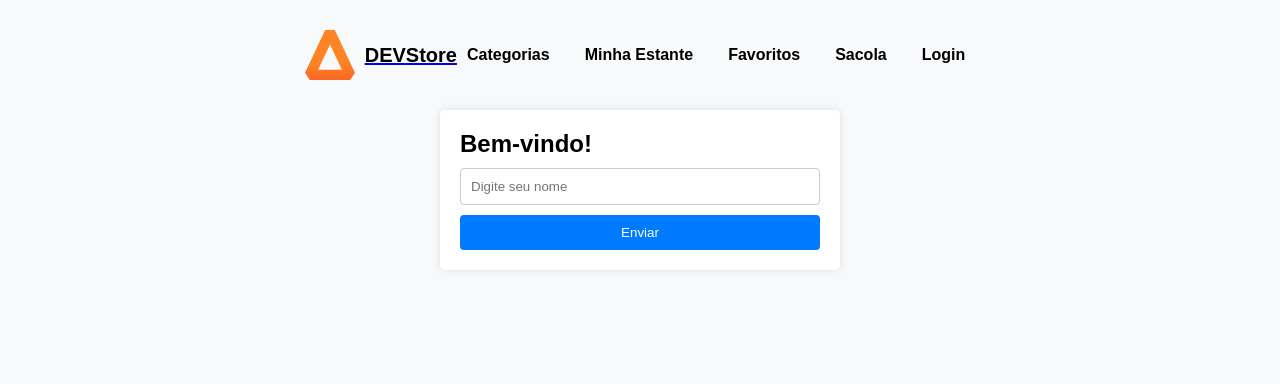
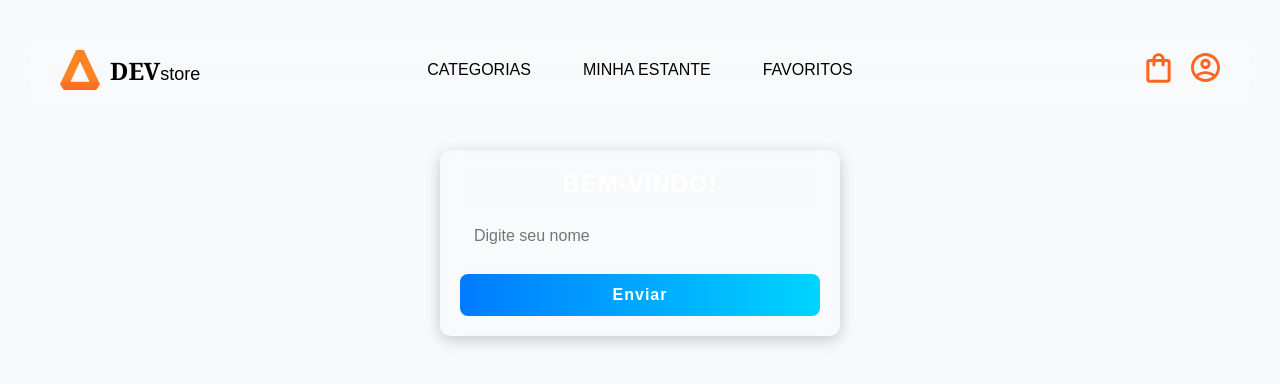
Before and after one commit to kessillychiachio/DEVStore, a React (Create React App) app in the folder devstore/: page / in a window 1280 px wide. Shown: the top 384 px of the page. Built offline with nearby package versions, Linux system fonts and the light colour scheme.

Commit message:
ajustes na navbar

```diff
--- a/devstore/src/Components/Formulario.js
+++ b/devstore/src/Components/Formulario.js
@@ -1,43 +1,65 @@
 import styled from "styled-components";
+import { Title } from "./Title";
 
 const FormContainer = styled.form`
   display: flex;
   flex-direction: column;
-  gap: 10px;
+  gap: 15px;
   max-width: 400px;
-  margin: 20px auto;
+  margin: 40px auto;
+  background: rgba(255, 255, 255, 0.1);
   padding: 20px;
-  background: white;
-  border-radius: 5px;
-  box-shadow: 0px 0px 10px rgba(0, 0, 0, 0.1);
+  border-radius: 10px;
+  box-shadow: 0px 4px 15px rgba(0, 0, 0, 0.2);
+  backdrop-filter: blur(10px);
+  text-align: center;
 `;
 
 const Input = styled.input`
-  padding: 10px;
-  border: 1px solid #ccc;
-  border-radius: 4px;
+  padding: 12px;
+  border: 2px solid transparent;
+  border-radius: 8px;
+  outline: none;
+  font-size: 16px;
+  transition: 0.3s;
+  background: rgba(255, 255, 255, 0.1);
+  color: #fff;
+
+  &:focus {
+    border-color: #00d4ff;
+    box-shadow: 0px 0px 10px rgba(0, 212, 255, 0.8);
+    background: rgba(255, 255, 255, 0.2);
+  }
 `;
 
 const Button = styled.button`
-  background: #007bff;
+  background: linear-gradient(90deg, #007bff, #00d4ff);
   color: white;
-  padding: 10px;
+  padding: 12px;
   border: none;
   cursor: pointer;
-  border-radius: 4px;
+  border-radius: 8px;
+  font-size: 16px;
+  font-weight: bold;
+  transition: 0.3s;
+  letter-spacing: 1px;
 
   &:hover {
-    background: #0056b3;
+    transform: scale(1.05);
+    background: linear-gradient(90deg, #0056b3, #0097e6);
+    box-shadow: 0px 0px 15px rgba(0, 212, 255, 0.8);
   }
 `;
 
-function Formulario({ titulo, campos, onSubmit }) {
+function Formulario({ titulo, campos = [], onSubmit }) { // 👈 Aqui garantimos que `campos` sempre será um array
   return (
     <FormContainer onSubmit={onSubmit}>
-      <h2>{titulo}</h2>
+      <Title text={titulo} size="24px" color="#fff" uppercase />
+
       {campos.map((campo, index) => (
         <Input key={index} type="text" placeholder={campo} required />
       ))}
+
       <Button type="submit">Enviar</Button>
     </FormContainer>
   );
--- a/devstore/src/Components/Logo.js
+++ b/devstore/src/Components/Logo.js
@@ -1,28 +1,44 @@
 import styled from "styled-components";
 import LogoImg from "../Assets/logo.svg";
+import { Link } from "react-router-dom";
 
-const LogoContainer = styled.div`
+const LogoContainer = styled(Link)`
   display: flex;
   align-items: center;
   gap: 10px;
+  text-decoration: none;
 
   img {
-    width: 50px;
+    width: 40px;
   }
+`;
 
-  p {
-    font-size: 20px;
-    font-weight: bold;
-    color: black;
-    text-decoration: none;
-  }
+const LogoText = styled.p`
+  font-size: 20px;
+  font-weight: bold;
+  color: black;
+  text-decoration: none;
+`;
+
+const DevText = styled.span`
+  font-family: Georgia, 'Times New Roman', Times, serif;
+  font-size: 24px;
+  font-weight: bold;
+  color: black;
+`;
+
+const StoreText = styled.span`
+  font-size: 18px;
+  font-weight: normal;
 `;
 
 function Logo() {
   return (
-    <LogoContainer>
-      <img src={LogoImg} alt="logo" />
-      <p><strong>DEV</strong>Store</p>
+    <LogoContainer to="/">
+      <img src={LogoImg} alt="Logo da DEV Store" />
+      <LogoText>
+        <DevText>DEV</DevText><StoreText>store</StoreText>
+      </LogoText>
     </LogoContainer>
   );
 }
--- a/devstore/src/Components/NavBar.js
+++ b/devstore/src/Components/NavBar.js
@@ -1,46 +1,80 @@
 import { Link } from "react-router-dom";
 import styled from "styled-components";
 import Logo from "../Components/Logo";
+import Icon from "../Components/Icon";
+import { sacola, perfil } from "../Assets/Icons";
 
 const Nav = styled.nav`
   display: flex;
-  justify-content: center;
+  justify-content: space-between;
   align-items: center;
-  padding: 10px 20px;
+  padding: 20px 40px;
+  backdrop-filter: blur(15px);
+  margin: 10px auto;
+  width: 100%;
 `;
 
-
+const LogoWrapper = styled.div`
+  flex: 1;
+  display: flex;
+  align-items: center;
+`;
 
 const NavLinks = styled.div`
+  flex: 2;
   display: flex;
-  gap: 15px;
+  justify-content: center;
+  gap: 20px;
+  align-items: center;
 
   a {
     color: black;
     text-decoration: none;
-    font-weight: bold;
-    padding: 5px 10px;
-    border-radius: 5px;
+    font-size: 16px;
+    font-weight: 500;
+    padding: 10px 15px;
+    border-radius: 8px;
+    transition: all 0.3s ease-in-out;
+    background: transparent;
+    border: 0.5px solid transparent;
 
     &:hover {
-      background: rgba(255, 255, 255, 0.2);
+      border-color: #FD8224;
+      box-shadow: 0px 0px 10px #FD8224;
+      transform: scale(0.9);
     }
   }
+`;
+
+const IconWrapper = styled.div`
+  flex: 1;
+  display: flex;
+  justify-content: flex-end;
+  gap: 20px;
+  align-items: center;
 `;
 
 function Navbar() {
   return (
     <Nav>
-      <Link to="/">
-      <Logo/>
-      </Link>
+      <LogoWrapper>
+        <Logo/>
+      </LogoWrapper>
+
       <NavLinks>
-        <Link to="/Categorias">Categorias</Link>
-        <Link to="/MinhaEstante">Minha Estante</Link>
-        <Link to="/Favoritos">Favoritos</Link>
-        <Link to="/Sacola">Sacola</Link>
-        <Link to="/Login">Login</Link>
+        <Link to="/Categorias">CATEGORIAS</Link>
+        <Link to="/MinhaEstante">MINHA ESTANTE</Link>
+        <Link to="/Favoritos">FAVORITOS</Link>
       </NavLinks>
+
+      <IconWrapper>
+        <Link to="/Sacola">
+          <Icon src={sacola} alt="Ícone de sacola" size="25px" clickable />
+        </Link>
+        <Link to="/Login">
+          <Icon src={perfil} alt="Ícone de perfil" size="29px" clickable />
+        </Link>
+      </IconWrapper>
     </Nav>
   );
 }
--- /dev/null
+++ b/devstore/src/Components/Title.js
@@ -0,0 +1,28 @@
+import styled from "styled-components";
+
+const TitleStyled = styled.h1`
+  font-size: ${(props) => props.size || "28px"};
+  color: ${(props) => props.color || "#fff"};
+  text-transform: ${(props) => (props.uppercase ? "uppercase" : "none")};
+  font-weight: bold;
+  letter-spacing: 1px;
+  text-align: ${(props) => props.align || "center"};
+`;
+
+const SubtitleStyled = styled.h2`
+  font-size: ${(props) => props.size || "20px"};
+  color: ${(props) => props.color || "#ccc"};
+  text-transform: ${(props) => (props.uppercase ? "uppercase" : "none")};
+  font-weight: normal;
+  text-align: ${(props) => props.align || "center"};
+`;
+
+function Title({ text, size, color, uppercase, align }) {
+  return <TitleStyled size={size} color={color} uppercase={uppercase} align={align}>{text}</TitleStyled>;
+}
+
+function Subtitle({ text, size, color, uppercase, align }) {
+  return <SubtitleStyled size={size} color={color} uppercase={uppercase} align={align}>{text}</SubtitleStyled>;
+}
+
+export { Title, Subtitle };
```
Also changed, not shown: devstore/src/Assets/perfil.svg, devstore/src/Assets/sacola.svg.
